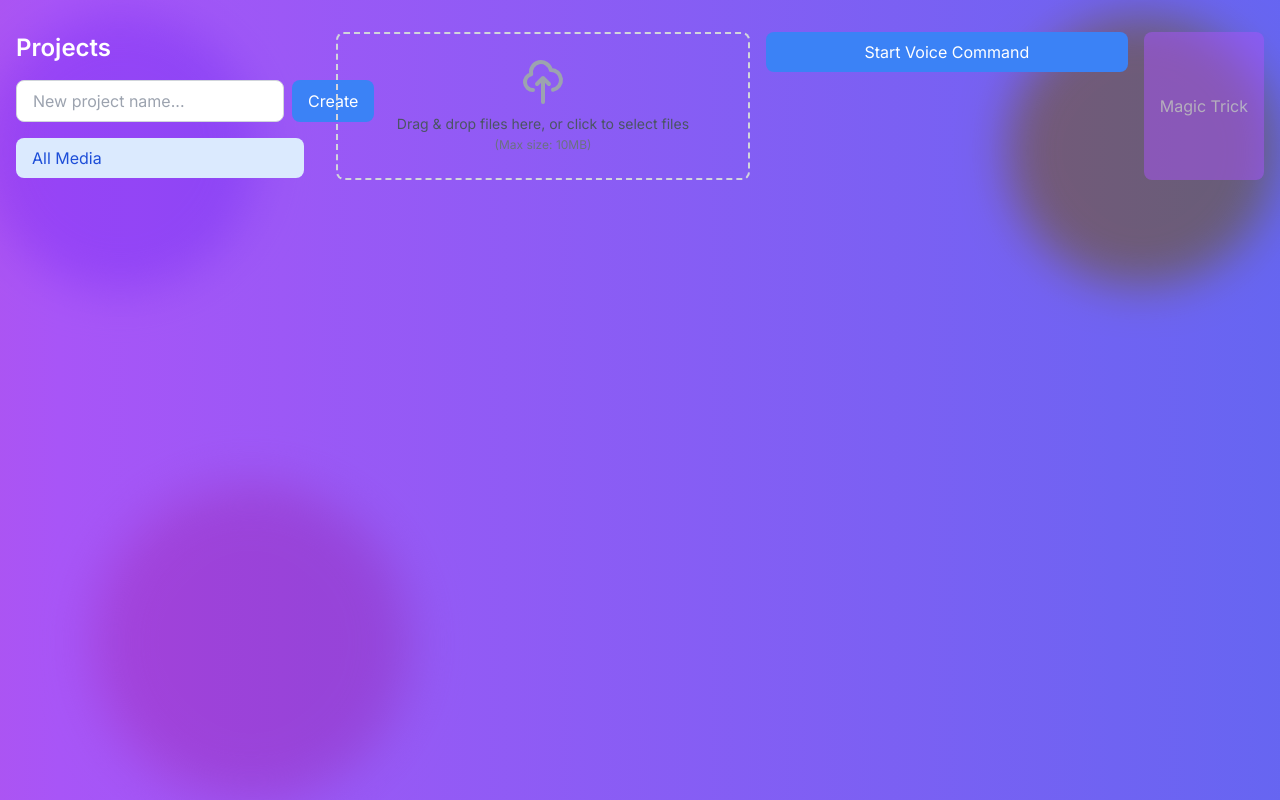
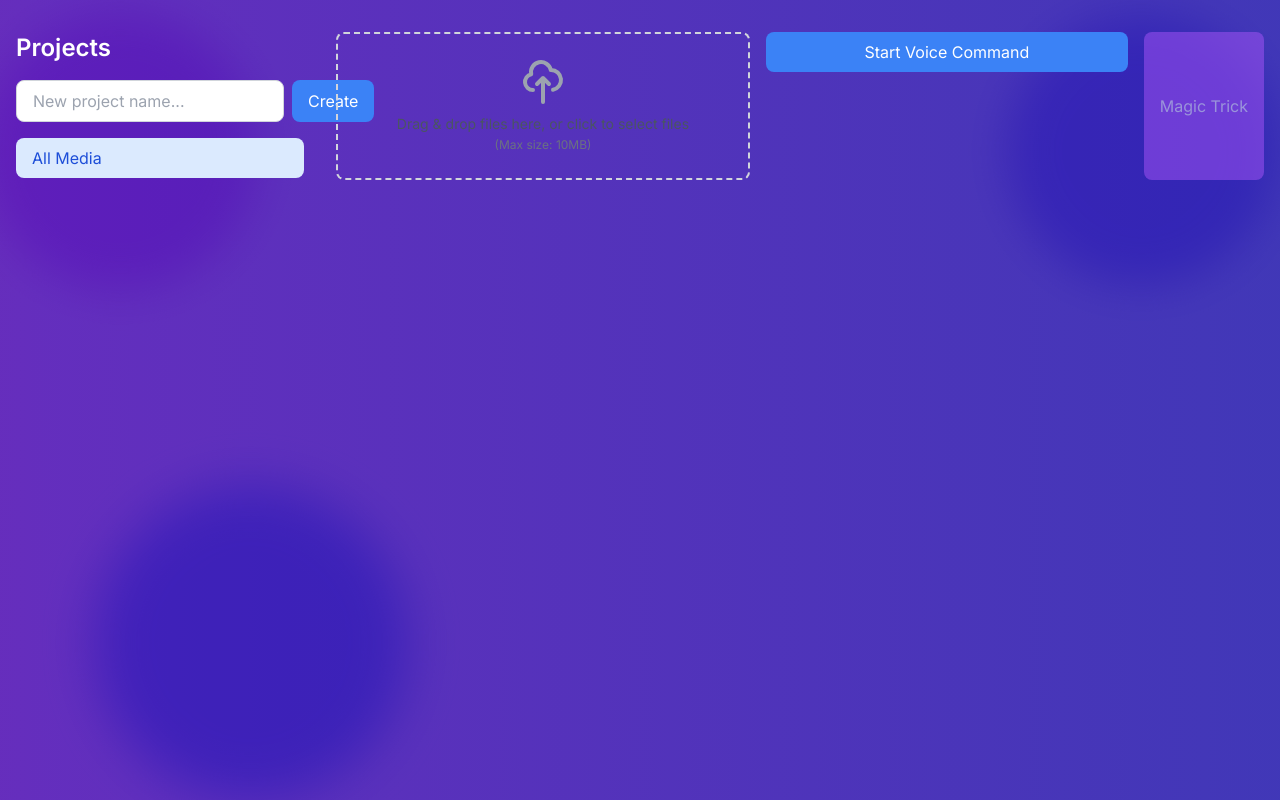
Before and after one commit to appechomind/EchoMind_2.1, a Next.js app: page /EchoMind_2.1/ in a window 1280 px wide. Built offline with nearby package versions, Linux system fonts and the light colour scheme.

Commit message:
Update: Make background colors more vibrant with fuchsia and violet

```diff
--- a/src/app/page.js
+++ b/src/app/page.js
@@ -5,15 +5,15 @@ import { EchoMind } from '../components/EchoMind/EchoMind';
 
 export default function Home() {
   return (
-    <div className="min-h-screen relative overflow-hidden">
+    <div className="min-h-screen relative overflow-hidden bg-black">
       {/* Animated gradient background */}
-      <div className="absolute inset-0 bg-gradient-to-r from-pink-500 via-purple-500 to-indigo-500 animate-gradient"></div>
+      <div className="absolute inset-0 bg-gradient-to-r from-fuchsia-600 via-violet-600 to-indigo-600 animate-gradient opacity-80"></div>
 
       {/* Animated circles */}
       <div className="absolute inset-0">
-        <div className="absolute top-0 -left-4 w-72 h-72 bg-purple-300 rounded-full mix-blend-multiply filter blur-xl opacity-70 animate-blob"></div>
-        <div className="absolute top-0 -right-4 w-72 h-72 bg-yellow-300 rounded-full mix-blend-multiply filter blur-xl opacity-70 animate-blob animation-delay-2000"></div>
-        <div className="absolute -bottom-8 left-20 w-72 h-72 bg-pink-300 rounded-full mix-blend-multiply filter blur-xl opacity-70 animate-blob animation-delay-4000"></div>
+        <div className="absolute top-0 -left-4 w-72 h-72 bg-fuchsia-400 rounded-full mix-blend-multiply filter blur-xl opacity-70 animate-blob"></div>
+        <div className="absolute top-0 -right-4 w-72 h-72 bg-violet-400 rounded-full mix-blend-multiply filter blur-xl opacity-70 animate-blob animation-delay-2000"></div>
+        <div className="absolute -bottom-8 left-20 w-72 h-72 bg-indigo-400 rounded-full mix-blend-multiply filter blur-xl opacity-70 animate-blob animation-delay-4000"></div>
       </div>
 
       {/* Content */}
```
